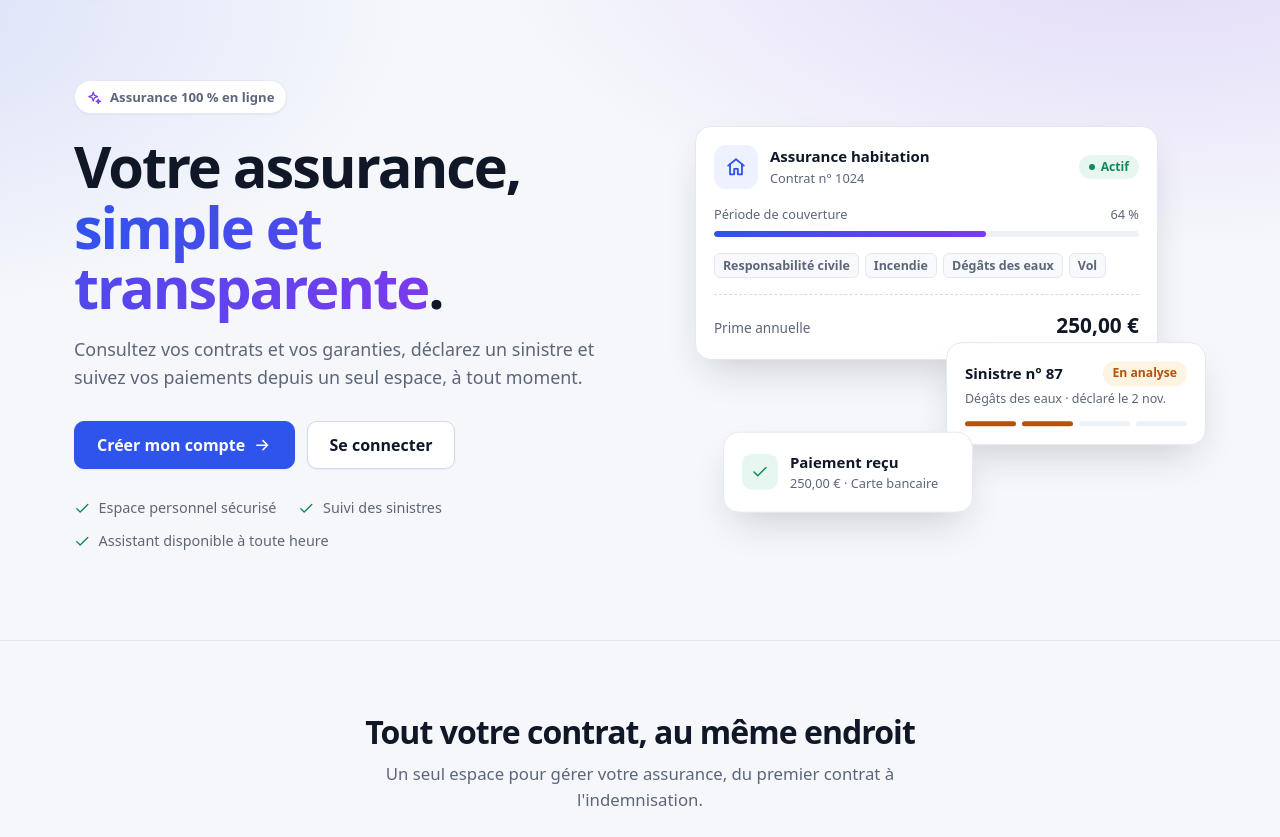
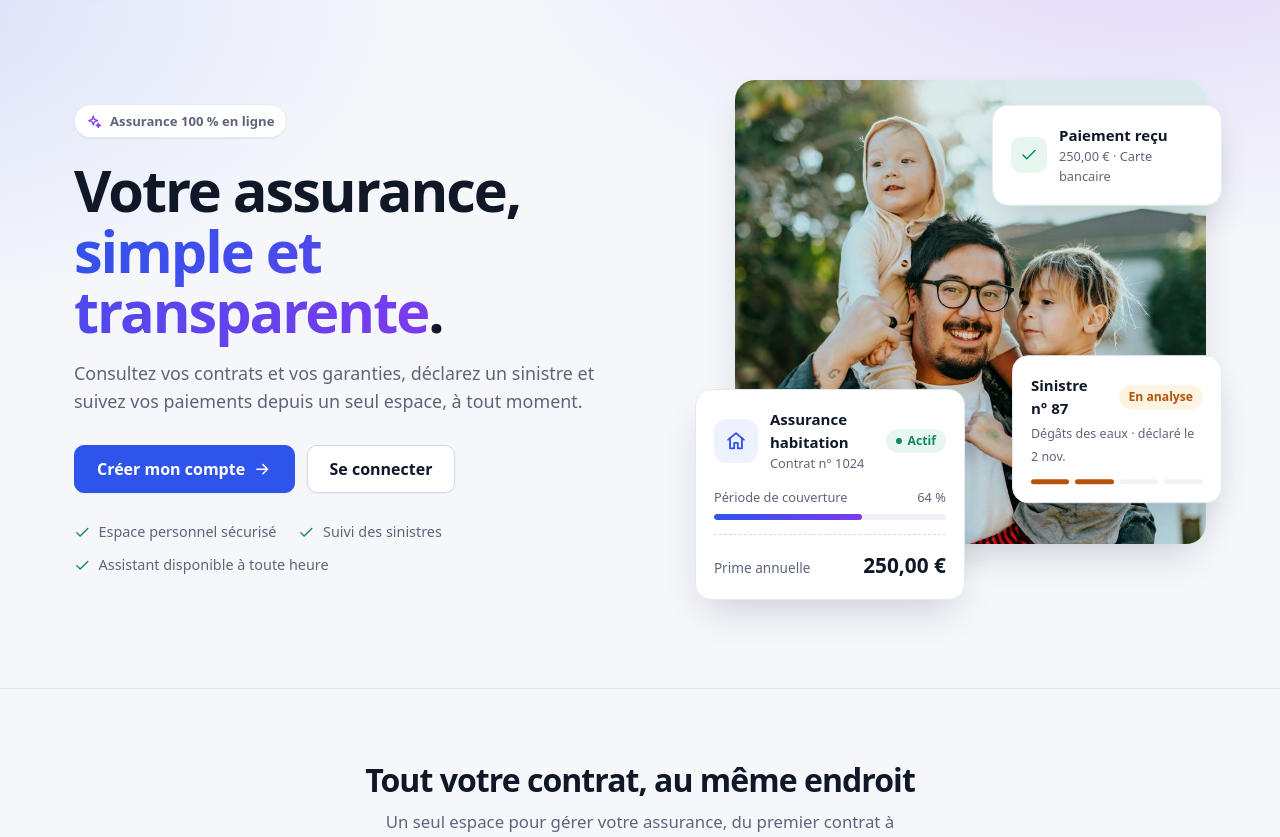
Before and after one commit to aloisduvoye-source/JEE_Project_K, a Java web app: page / in a window 1280 px wide. Shown: the part 65-902 px from the top of the page. Run offline with Tomcat 11, a stand-in JSP engine, Linux system fonts and the light colour scheme; data that the repository does not hold is empty.

Commit message:
Photo dans l'en-tête de l'accueil

```diff
--- a/jee-app/src/main/webapp/WEB-INF/views/common/accueil.jsp
+++ b/jee-app/src/main/webapp/WEB-INF/views/common/accueil.jsp
@@ -56,8 +56,9 @@
           </ul>
         </div>
 
-        <%-- Illustration : aperçu (fictif) de l'espace client --%>
+        <%-- Illustration : photo (assets/img/CREDITS.md) et aperçu (fictif) de l'espace client --%>
         <div class="hero-visuel" aria-hidden="true">
+          <img class="hero-photo" src="${pageContext.request.contextPath}/assets/img/accueil-famille.jpg" alt="" width="1200" height="800">
           <div class="maquette maquette-contrat">
             <div class="maquette-ligne">
               <div class="maquette-titre">
@@ -69,12 +70,6 @@
             <div>
               <div class="progression-libelle"><span>Période de couverture</span><span>64 %</span></div>
               <div class="progression"><span style="width:64%"></span></div>
-            </div>
-            <div class="etiquettes">
-              <span class="etiquette">Responsabilité civile</span>
-              <span class="etiquette">Incendie</span>
-              <span class="etiquette">Dégâts des eaux</span>
-              <span class="etiquette">Vol</span>
             </div>
             <div class="maquette-prix"><span>Prime annuelle</span><strong>250,00 €</strong></div>
           </div>
--- a/jee-app/src/main/webapp/assets/css/app.css
+++ b/jee-app/src/main/webapp/assets/css/app.css
@@ -988,16 +988,26 @@ a.puce { display: inline-flex; align-items: center; text-decoration: none; }
 .hero-points li { display: inline-flex; align-items: center; gap: 8px; }
 .hero-points .icone { color: var(--succes); }
 
-.hero-visuel { position: relative; min-height: 400px; }
+.hero-visuel { position: relative; min-height: 520px; }
+.hero-photo {
+  position: absolute;
+  top: 0;
+  right: 0;
+  width: calc(100% - 40px);
+  height: calc(100% - 56px);
+  border-radius: 20px;
+  object-fit: cover;
+  box-shadow: var(--ombre-haute);
+}
 .maquette { position: absolute; padding: 18px; border: 1px solid var(--bordure); border-radius: 16px; background: var(--surface); box-shadow: var(--ombre-haute); }
-.maquette-contrat { top: 10px; left: 0; right: 48px; display: grid; gap: 16px; }
+.maquette-contrat { bottom: 0; left: 0; width: 270px; display: grid; gap: 14px; }
 .maquette-ligne { display: flex; align-items: center; justify-content: space-between; gap: 12px; }
 .maquette-titre { display: flex; align-items: center; gap: 12px; }
 .maquette-titre small { display: block; color: var(--texte-doux); font-size: .8rem; }
 .maquette-prix { display: flex; align-items: baseline; justify-content: space-between; padding-top: 14px; border-top: 1px dashed var(--bordure-forte); color: var(--texte-doux); font-size: .85rem; }
 .maquette-prix strong { color: var(--texte); font-size: 1.3rem; }
-.maquette-sinistre { right: 0; bottom: 70px; width: 260px; animation: flotter 6s ease-in-out infinite; }
-.maquette-paiement { bottom: 0; left: 28px; display: flex; align-items: center; gap: 12px; width: 250px; animation: flotter 7s ease-in-out 1s infinite; }
+.maquette-sinistre { right: -16px; bottom: 96px; width: 210px; animation: flotter 6s ease-in-out infinite; }
+.maquette-paiement { top: 28px; right: -16px; display: flex; align-items: center; gap: 12px; width: 230px; animation: flotter 7s ease-in-out 1s infinite; }
 .maquette-paiement small { display: block; color: var(--texte-doux); font-size: .8rem; }
 .maquette-etapes { display: flex; gap: 6px; margin-top: 12px; }
 .maquette-etapes span { flex: 1; height: 5px; border-radius: 3px; background: var(--neutre-doux); }
```
